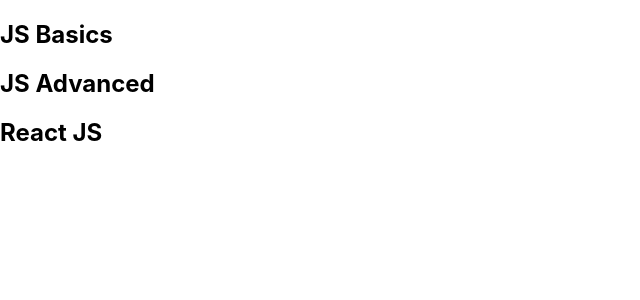
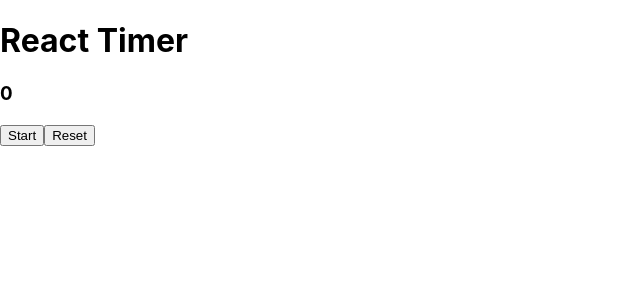
Before and after one commit to baldbugulma/react-lern, a React (Create React App) app: page / in a window 1280 px wide. Shown: the top 300 px of the page, without its empty margins (0-640 px from the left). Built offline with nearby package versions, Linux system fonts and the light colour scheme.

Commit message:
3.7 Таймер по уроку

```diff
--- a/src/App.jsx
+++ b/src/App.jsx
@@ -1,25 +1,55 @@
-import React, {Component} from 'react'
+import React from 'react';
 
-class App extends Component {
+export default class App extends React.Component {
     state = {
-      posts: [
-        {id:'abc1', name: 'JS Basics'},
-        {id:'abc2', name: 'JS Advanced'},
-        {id:'abc3', name: 'React JS'},
-      ]
+        count: 0,
+        isCounting: false,
     };
+
+    componentDidMount() {
+      const userCount = localStorage.getItem('count');
+      if (userCount){
+        this.setState({count: +userCount})
+      }
+    }
+
+    componentDidUpdate() {
+      localStorage.setItem('count', this.state.count);
+    }
+
+    componentWillUnmount() {
+      clearInterval(this.counterId)
+    }
+
+    handleStart = () => {
+      this.setState({isCounting: true})
+      this.counterId = setInterval(() => {
+        this.setState({count: this.state.count + 1})
+      }, 1000)
+    }
+
+    handleStop = () => {
+      this.setState({isCounting: false})
+      clearInterval(this.counterId)
+    }
+
+    handleReset = () => {
+      this.setState({count: 0, isCounting: false})
+      clearInterval(this.counterId)
+    }
 
     render() {
         return (
             <div className="App">
-        {this.state.posts.map(post => (
-        <h2 key = {post.id}>{post.name}</h2>
-        ))}
+                <h1>React Timer</h1>
+                <h3>{this.state.count}</h3>
+                {!this.state.isCounting ? (
+                    <button onClick={this.handleStart}>Start</button>
+                ) : (
+                    <button onClick={this.handleStop}>Stop</button>
+                )}
+                <button onClick={this.handleReset}>Reset</button>
             </div>
         );
     }
 }
-
-
-
-export default App;
```
Lines whose indentation alone changed are shown as unchanged.
